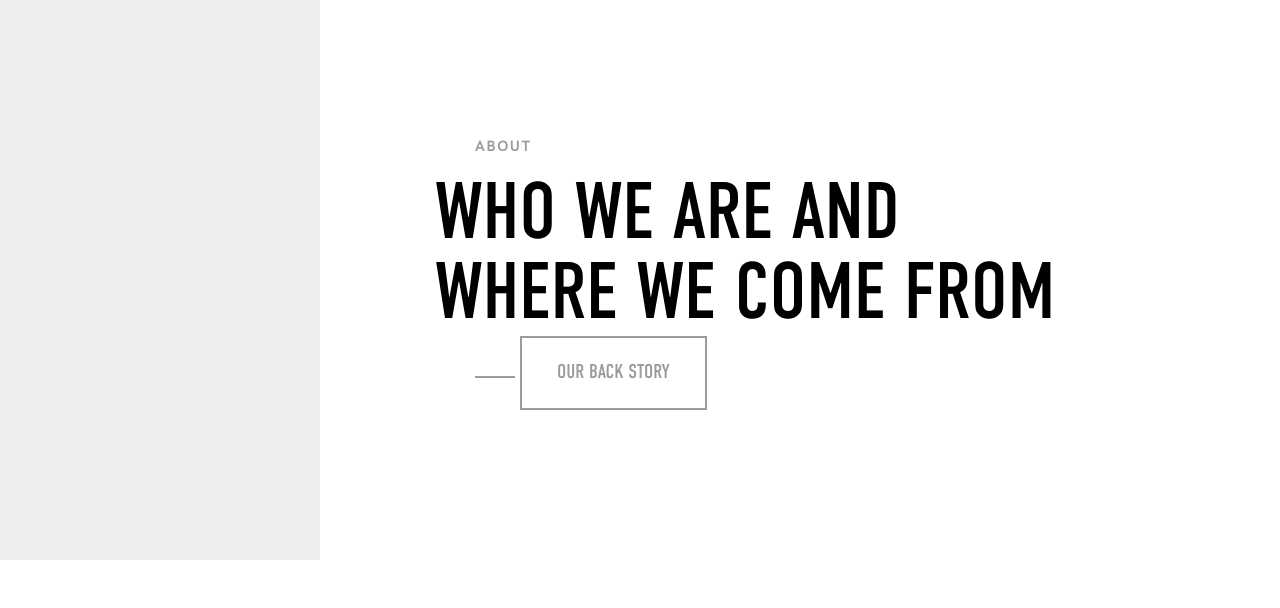
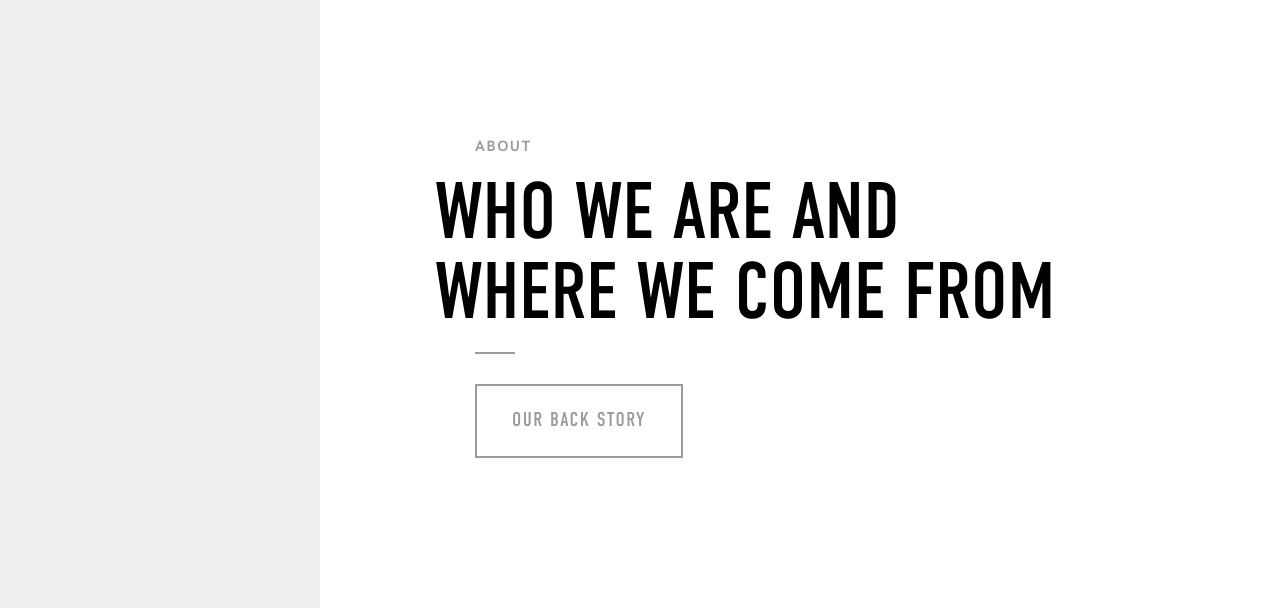
Before and after one commit to joelm1988/north, a plain HTML site: page index.html in a window 1280 px wide. Shown: the part 2290-2898 px from the top of the page. Before the commit the page ends 2850 px from the top, so only its background shows below. Drawn offline with nearby package versions, Linux system fonts and the light colour scheme; files that its build step writes are made by us from their sources; a small style sheet from the web is missing; files whose address does not match are found by name.

Commit message:
Finalised CTA and unified hero intro at 50% vertical positioning

```diff
--- a/css/main.scss
+++ b/css/main.scss
@@ -297,14 +297,15 @@ a {
 	font-weight: 400;
 	font-size: 1rem;
 	line-height: 1em;
+	letter-spacing: 1.5px;
 	color: $north-grey-1;
 	padding: 1.25em 1.75em;
 	border: 2px solid $north-grey-1;
 	transition: 0.25s;
 	&:hover {
 		background-color: $north-black;
+		border-color: $north-black;
 		color: white;
-		border-color: $north-black;
 		transition: 0.25s;
 	}
 }
@@ -322,12 +323,9 @@ a {
 	.intro {
 		width: 100%;
 		position: absolute;
-		top: 33.33333%;
+		top: 50%;
+		transform: translateY(-50%);
 		text-align: center;
-		@media (min-width: 768px) {
-			top: 50%;
-			transform: translateY(-50%);
-		}
 		.wrapper {
 			display: inline-block;
 		}
@@ -500,5 +498,11 @@ a {
 				margin-left: -2rem;
 			}
 		}
+		.cta {
+			margin-top: 1rem;
+			@media (min-width: 768px) {
+				margin-top: 1.25rem;
+			}
+		}
 	}
 }
--- a/index.html
+++ b/index.html
@@ -149,7 +149,7 @@
       <h4>ABOUT</h4>
       <h2>WHO WE ARE AND<br>WHERE WE COME FROM</h2>
       <div class="bar"></div>
-      <a class="cta" href="#">OUR BACK STORY</a>
+      <div><a class="cta" href="#">OUR BACK STORY</a></div>
     </div>
   </div>
 </div>
```
